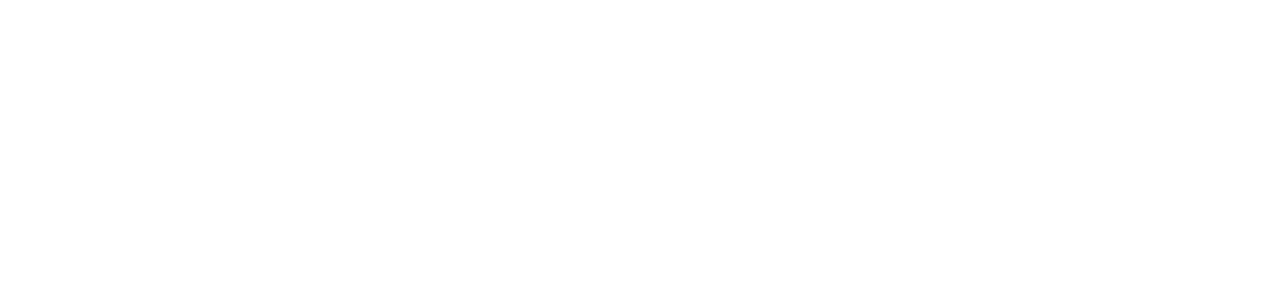
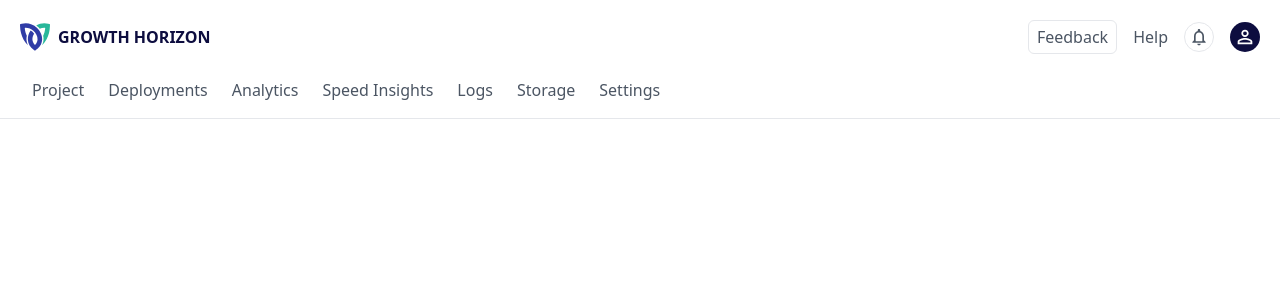
Before and after one commit to AbdulHameedi/growthhorizon, a Vue app: page /dashboard in a window 1280 px wide. Before the commit this address had no page. Shown: the top 300 px of the page. Built offline with nearby package versions, Linux system fonts and the light colour scheme.

Commit message:
dashboard-1

```diff
--- /dev/null
+++ b/src/components/Dashboard.vue
@@ -0,0 +1,59 @@
+<script>
+import { defineComponent } from 'vue'
+
+export default defineComponent({
+    data(){
+        return{
+            feedbackBox: false
+        }
+    }
+
+})
+</script>
+<template>
+    <section>
+        <header class="px-5 border-b pb-3">
+            <div class="flex justify-between py-5">
+                <div class="flex items-center gap-2">
+                    <img class="w-[30px] h-[30px]" src="../assets/logo.svg" alt="logo">
+                    <p class="text-[#0D0D3F] font-semibold uppercase">Growth Horizon</p>
+                </div>
+                <div class="flex items-center gap-4 text-gray-600">
+                    <div class="relative">
+                        <p @click="feedbackBox = !feedbackBox" class="w-fit border p-1 px-2 rounded-md hover:bg-gray-100 cursor-pointer">Feedback</p>
+                        <div v-if="feedbackBox" class="absolute shadow-sm right-[-2rem] top-[2.5rem] h-[200px] bg-white border rounded-md z-20">
+                            <div class="p-2 h-[75%] bg-white">
+                                <textarea class="rounded-md p-2 placeholder:text-gray-600 border outline-none focus:border-black" name="" id="" cols="40" rows="4" placeholder="Your feedback..."></textarea>
+                            </div>
+                            <div class="p-2 h-[25%] bg-gray-100 flex justify-end">
+                                <button class="w-fit bg-[#0D0D3F] rounded-md text-white p-1 px-3">Send</button>
+                            </div>
+                        </div>
+                    </div>
+                    <a href="#">Help</a>
+                    <div class="relative">
+                        <p class="w-fit border rounded-[50%] p-1 hover:bg-gray-100"><svg xmlns="http://www.w3.org/2000/svg" width="20" height="20" viewBox="0 0 24 24"><path fill="currentColor" d="M12 22c1.1 0 2-.9 2-2h-4c0 1.1.9 2 2 2zm6-6v-5c0-3.07-1.63-5.64-4.5-6.32V4c0-.83-.67-1.5-1.5-1.5s-1.5.67-1.5 1.5v.68C7.64 5.36 6 7.92 6 11v5l-2 2v1h16v-1l-2-2zm-2 1H8v-6c0-2.48 1.51-4.5 4-4.5s4 2.02 4 4.5v6z"/></svg></p>
+                        <div class="absolute">
+
+                        </div>
+                    </div>
+                    <div class="relative">
+                        <p class="w-fit p-1 bg-[#0D0D3F] text-white rounded-[50%]"><svg xmlns="http://www.w3.org/2000/svg" width="22" height="22" viewBox="0 0 24 24"><path fill="currentColor" d="M12 5.9a2.1 2.1 0 1 1 0 4.2a2.1 2.1 0 0 1 0-4.2m0 9c2.97 0 6.1 1.46 6.1 2.1v1.1H5.9V17c0-.64 3.13-2.1 6.1-2.1M12 4C9.79 4 8 5.79 8 8s1.79 4 4 4s4-1.79 4-4s-1.79-4-4-4zm0 9c-2.67 0-8 1.34-8 4v3h16v-3c0-2.66-5.33-4-8-4z"/></svg></p>
+                        <div class="absolute">
+
+                        </div>
+                    </div>
+                </div>
+            </div>
+            <div class="flex items-center text-gray-600 cursor-pointer">
+                <p class="hover:bg-gray-200 hover:text-black p-1 px-3 rounded-md transition duration-300">Project</p>
+                <p class="hover:bg-gray-200 hover:text-black p-1 px-3 rounded-md transition duration-300">Deployments</p>
+                <p class="hover:bg-gray-200 hover:text-black p-1 px-3 rounded-md transition duration-300">Analytics</p>
+                <p class="hover:bg-gray-200 hover:text-black p-1 px-3 rounded-md transition duration-300">Speed Insights</p>
+                <p class="hover:bg-gray-200 hover:text-black p-1 px-3 rounded-md transition duration-300">Logs</p>
+                <p class="hover:bg-gray-200 hover:text-black p-1 px-3 rounded-md transition duration-300">Storage</p>
+                <p class="hover:bg-gray-200 hover:text-black p-1 px-3 rounded-md transition duration-300">Settings</p>
+            </div>
+        </header>
+    </section>
+</template>
--- a/src/router/index.js
+++ b/src/router/index.js
@@ -3,6 +3,7 @@
 import SignupView from '../views/SignupView.vue'
 import ProcessView from '../views/ProcessView.vue'
 import TestimonialPage from '../components/TestimonialPage.vue'
+import DashboardView from '../views/DashboardView.vue'
 
 const router = createRouter({
   history: createWebHistory(import.meta.env.BASE_URL),
@@ -25,8 +26,13 @@
     },
     {
       path: '/testimonial',
-      name: '/Testimonial',
+      name: 'Testimonial',
       component: TestimonialPage
+    },
+    {
+      path: '/dashboard',
+      name: 'Dashboard',
+      component: DashboardView
     }
   ]
 })
--- /dev/null
+++ b/src/views/DashboardView.vue
@@ -0,0 +1,13 @@
+<script>
+import { defineComponent } from 'vue'
+import Dashboard from '../components/Dashboard.vue'
+
+export default defineComponent({
+    components: {
+        Dashboard
+    }
+})
+</script>
+<template>
+    <Dashboard />
+</template>
```
